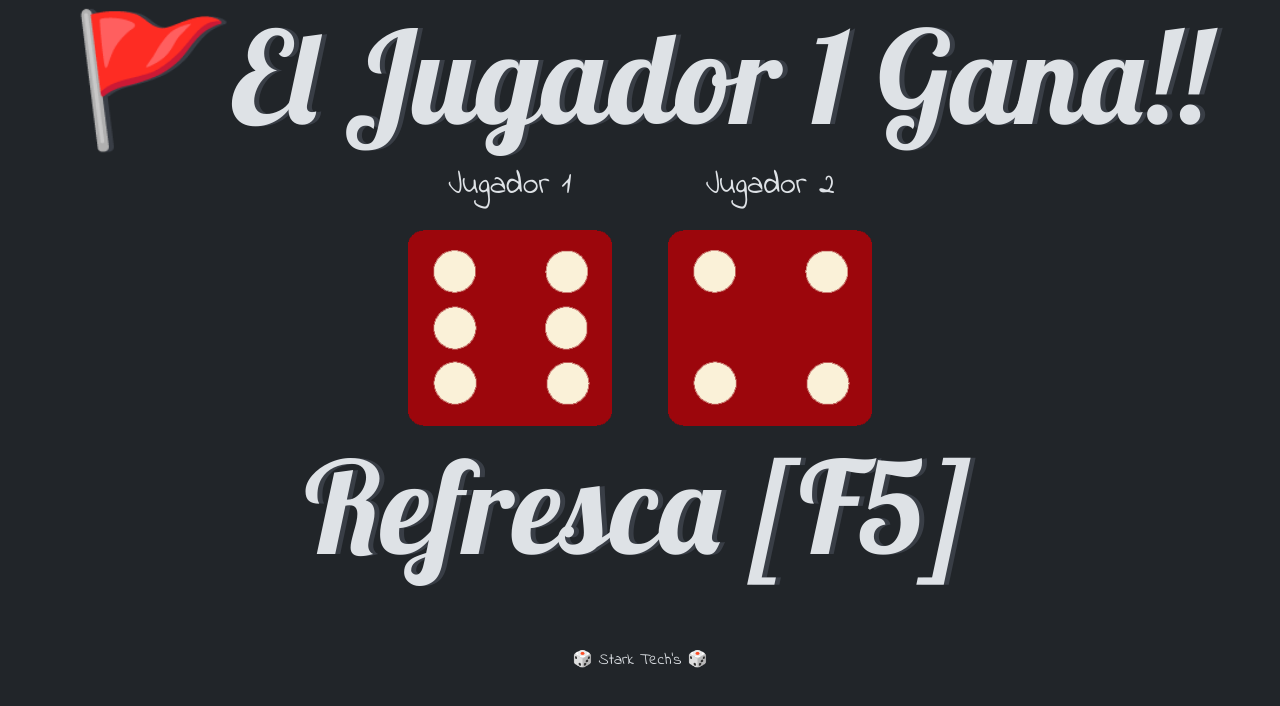
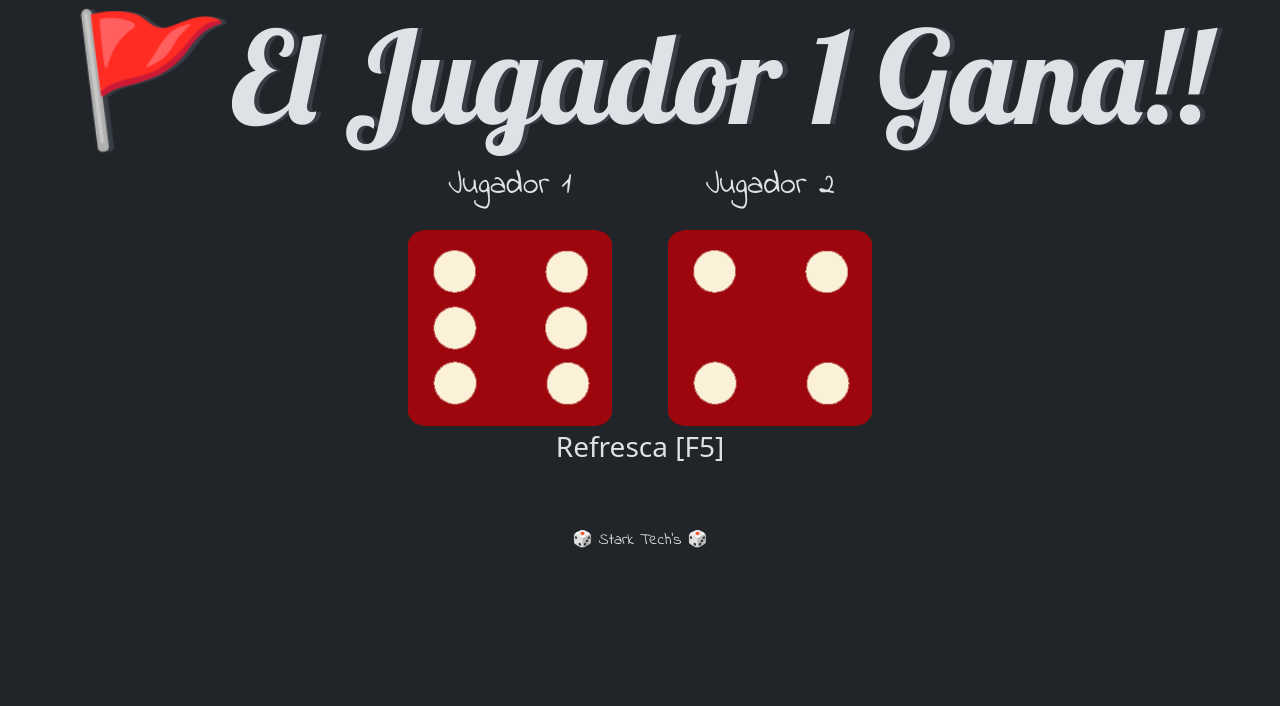
Before and after one commit to TheRealAyuwoki/Dice, a plain HTML site: page index.html in a window 1280 px wide. Drawn offline with nearby package versions, Linux system fonts and the light colour scheme.

Commit message:
Update index.html

```diff
--- a/index.html
+++ b/index.html
@@ -28,7 +28,7 @@
             <p>Jugador 2</p>
             <img src="images/dice6.png" alt="Segundo dado">
         </div>
-        <h1 class="mt-30px">Refresca [F5]</h1>
+        <h3 class="mt-30px">Refresca [F5]</h3>
         <footer class=" container-fluid text-center">🎲 Stark Tech's 🎲</footer>
     </div>
 </body>
```
